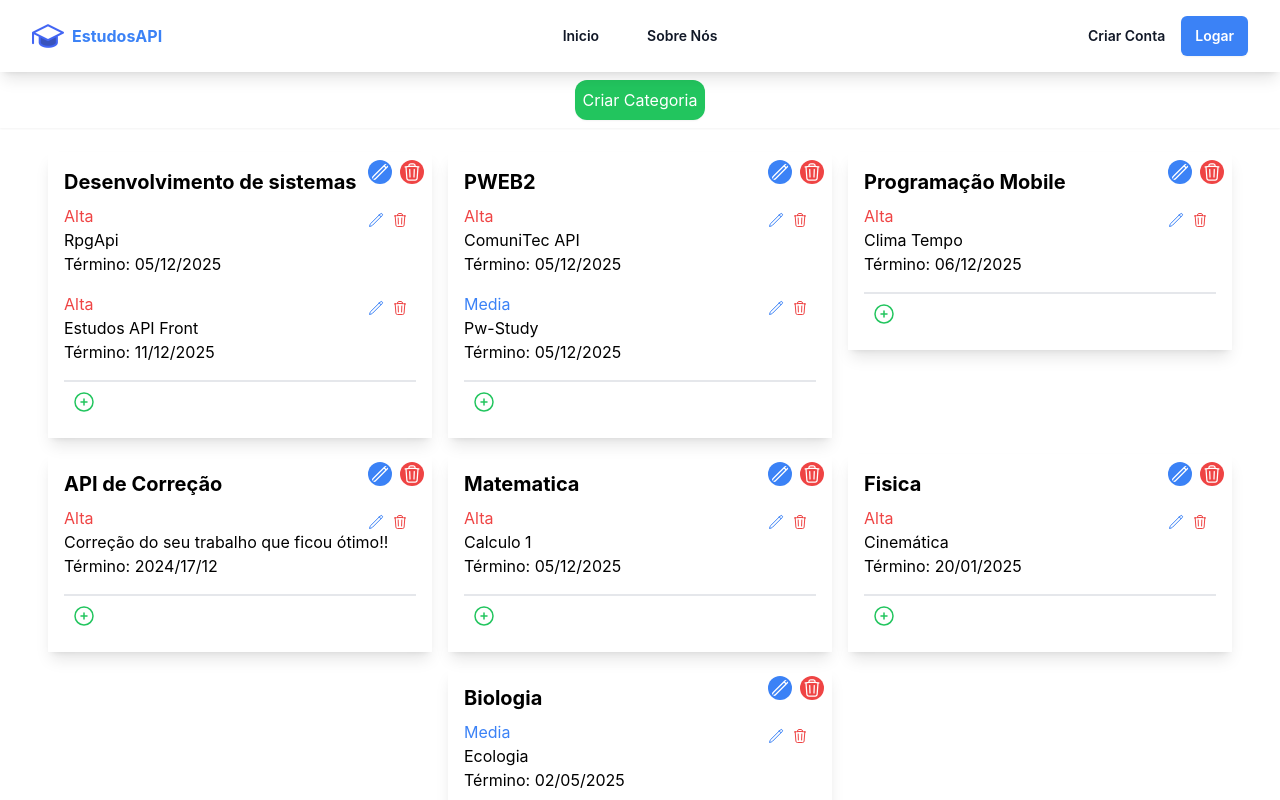
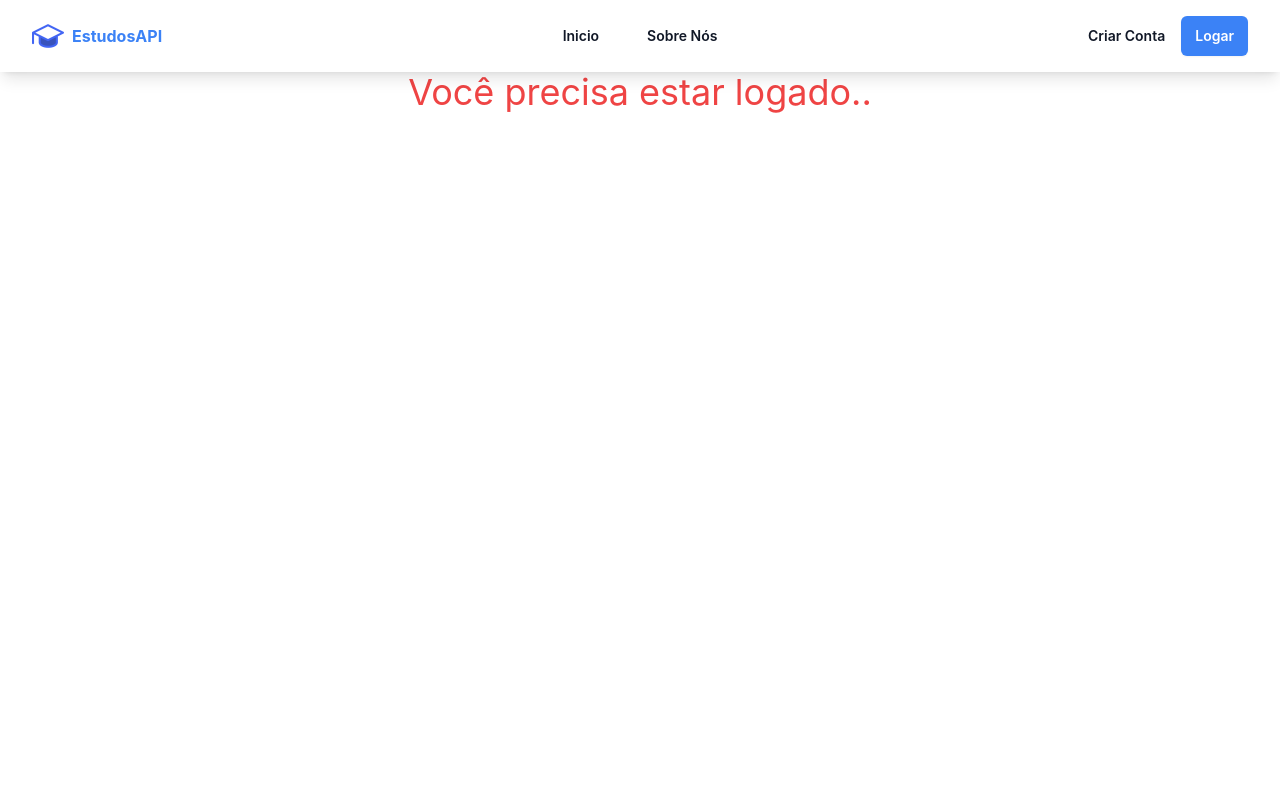
Before and after one commit to lucasns06/EstudosAPI-FrontV2, a React (Create React App) app: page /Categorias in a window 1280 px wide. Shown: the top 800 px of the page. Built offline with nearby package versions, Linux system fonts and the light colour scheme.

Commit message:
🚀login de usuario uhul

```diff
--- a/package.json
+++ b/package.json
@@ -11,6 +11,7 @@
     "@testing-library/jest-dom": "^6.6.3",
     "@testing-library/react": "^16.2.0",
     "@testing-library/user-event": "^13.5.0",
+    "axios": "^1.8.1",
     "react": "^19.0.0",
     "react-dom": "^19.0.0",
     "react-scripts": "5.0.1",
--- a/src/App.js
+++ b/src/App.js
@@ -6,9 +6,13 @@ import Sobre from "./pages/about/sobre";
 import Footer from "./pages/footer/footer";
 import Login from "./pages/user/login";
 import Categorias from "./pages/categorias/categorias";
+import { UserProvider } from "./userContext";
+import api from "./services/axios";
+import Perfil from "./pages/user/perfil";
 
 function App() {
   return (
+    <UserProvider>
       <BrowserRouter>
         <Header />
         <Routes>
@@ -17,9 +21,11 @@ function App() {
           <Route path="/Login" element={<Login />} />
           <Route path="/Sobre" element={<Sobre />} />
           <Route path="/Categorias" element={<Categorias />} />
+          <Route path="/Perfil" element={<Perfil />} />
         </Routes>
         <Footer />
       </BrowserRouter>
+    </UserProvider>
   );
 }
 
--- a/src/pages/categorias/categorias.js
+++ b/src/pages/categorias/categorias.js
@@ -1,135 +1,45 @@
 import { PencilIcon, PlusCircleIcon, TrashIcon } from '@heroicons/react/24/outline'
+import api from '../../services/axios';
+import { useEffect, useState } from 'react';
+import { useUser } from '../../userContext';
 function Categorias() {
-    const categorias = [
-        {
-            "id": 3,
-            "nome": "Desenvolvimento de sistemas",
-            "tarefas": [
-                {
-                    "id": 9,
-                    "nome": "RpgApi",
-                    "dataTermino": "05/12/2025",
-                    "prioridade": 2,
-                    "completo": true,
-                    "categoriaId": 3
-                },
-                {
-                    "id": 11,
-                    "nome": "Estudos API Front",
-                    "dataTermino": "11/12/2025",
-                    "prioridade": 2,
-                    "completo": false,
-                    "categoriaId": 3
+    const [categorias, setCategorias] = useState([]);
+    const [error, setError] = useState(false);
+    const { user } = useUser();
+
+    useEffect(() => {
+        if (user) {
+            api.get(`/Categorias/GetByUsuario/${user.id}`, {
+                headers: {
+                    'Authorization': `Bearer ${user.token}`
                 }
-            ],
-            "usuarioId": 1,
-            "usuario": null
-        },
-        {
-            "id": 4,
-            "nome": "PWEB2",
-            "tarefas": [
-                {
-                    "id": 10,
-                    "nome": "ComuniTec API",
-                    "dataTermino": "05/12/2025",
-                    "prioridade": 2,
-                    "completo": true,
-                    "categoriaId": 4
-                },
-                {
-                    "id": 13,
-                    "nome": "Pw-Study",
-                    "dataTermino": "05/12/2025",
-                    "prioridade": 1,
-                    "completo": true,
-                    "categoriaId": 4
-                }
-            ],
-            "usuarioId": 1,
-            "usuario": null
-        },
-        {
-            "id": 25,
-            "nome": "Programação Mobile",
-            "tarefas": [
-                {
-                    "id": 12,
-                    "nome": "Clima Tempo",
-                    "dataTermino": "06/12/2025",
-                    "prioridade": 2,
-                    "completo": false,
-                    "categoriaId": 25
-                }
-            ],
-            "usuarioId": 1,
-            "usuario": null
-        },
-        {
-            "id": 27,
-            "nome": "API de Correção",
-            "tarefas": [
-                {
-                    "id": 15,
-                    "nome": "Correção do seu trabalho que ficou ótimo!!",
-                    "dataTermino": "2024/17/12",
-                    "prioridade": 2,
-                    "completo": false,
-                    "categoriaId": 27
-                }
-            ],
-            "usuarioId": 1,
-            "usuario": null
-        },
-        {
-            "id": 38,
-            "nome": "Matematica",
-            "tarefas": [
-                {
-                    "id": 21,
-                    "nome": "Calculo 1",
-                    "dataTermino": "05/12/2025",
-                    "prioridade": 2,
-                    "completo": false,
-                    "categoriaId": 38
-                }
-            ],
-            "usuarioId": 2,
-            "usuario": null
-        },
-        {
-            "id": 39,
-            "nome": "Fisica",
-            "tarefas": [
-                {
-                    "id": 20,
-                    "nome": "Cinemática",
-                    "dataTermino": "20/01/2025",
-                    "prioridade": 2,
-                    "completo": false,
-                    "categoriaId": 39
-                }
-            ],
-            "usuarioId": 2,
-            "usuario": null
-        },
-        {
-            "id": 40,
-            "nome": "Biologia",
-            "tarefas": [
-                {
-                    "id": 22,
-                    "nome": "Ecologia",
-                    "dataTermino": "02/05/2025",
-                    "prioridade": 1,
-                    "completo": false,
-                    "categoriaId": 40
-                }
-            ],
-            "usuarioId": 2,
-            "usuario": null
+            })
+                .then(function (response) {
+                    setCategorias(response.data);
+                    setError(false);
+                })
+                .catch(function (error) {
+                    console.log(error)
+                    setError(true);
+                })
         }
-    ]
+    }, []);
+
+    if (!user) {
+        return (
+            <div style={{ minHeight: 'calc(100vh - 68px)' }} className="mt-[72px]">
+                <p className='text-4xl text-red-500 text-center'>Você precisa estar logado..</p>
+            </div>
+        )
+    }
+
+    if (error) {
+        return (
+            <div style={{ minHeight: 'calc(100vh - 68px)' }} className="mt-[72px]">
+                <p className='text-4xl text-red-500 text-center'>erro ao carregar categorias..</p>
+            </div>
+        )
+    }
     return (
         <div style={{ minHeight: 'calc(100vh - 68px)' }} className="mt-[72px]">
             <header className="flex items-center justify-center py-2 bg-white shadow-sm">
--- a/src/pages/header/header.js
+++ b/src/pages/header/header.js
@@ -1,11 +1,13 @@
 'use client'
-import { useState } from 'react'
+import { useEffect, useState } from 'react'
 import { Dialog, DialogPanel } from '@headlessui/react'
 import { Bars3Icon, XMarkIcon } from '@heroicons/react/24/outline'
 import { Link } from 'react-router-dom'
+import { useUser } from '../../userContext'
 
 const Header = () => {
-    const [mobileMenuOpen, setMobileMenuOpen] = useState(false)
+    const { user, setUser } = useUser();
+    const [mobileMenuOpen, setMobileMenuOpen] = useState(false);
 
     return (
         <header className="absolute inset-x-0 top-0 z-50 shadow-lg bg-white">
@@ -16,8 +18,7 @@ const Header = () => {
                         <img
                             alt=""
                             src="study_icon.png"
-                            className="h-8 w-auto"
-                        />
+                            className="h-8 w-auto" />
                         <p className='text-blue-500 font-bold'>EstudosAPI</p>
                     </a>
                 </div>
@@ -32,21 +33,33 @@ const Header = () => {
                     </button>
                 </div>
                 <div className="hidden lg:flex lg:gap-x-12">
-                    <Link to="/" className="text-sm/6 font-semibold text-gray-900"   >
+                    <Link to="/" className="text-sm/6 font-semibold text-gray-900">
                         Inicio
                     </Link>
-                    <Link to="/Sobre" className="text-sm/6 font-semibold text-gray-900"   >
+                    <Link to="/Sobre" className="text-sm/6 font-semibold text-gray-900">
                         Sobre Nós
                     </Link>
                 </div>
+                {user && (
                     <div className="hidden lg:flex lg:flex-1 lg:justify-end items-center gap-4">
-                    <Link to="/Registrar" className="text-sm/6 font-semibold text-gray-900"   >
+                        <Link to="/Perfil" className="text-sm/6 font-semibold text-gray-900">
+                            Perfil
+                        </Link>
+                        <Link to="/Categorias" className="text-sm/6 font-semibold text-gray-900">
+                            Categorias
+                        </Link>
+                    </div>
+                )}
+                {!user && (
+                    <div className="hidden lg:flex lg:flex-1 lg:justify-end items-center gap-4">
+                        <Link to="/Registrar" className="text-sm/6 font-semibold text-gray-900">
                             Criar Conta
                         </Link>
                         <Link to="/Login" className="rounded-md bg-blue-500 px-3.5 py-2.5 text-sm font-semibold text-white shadow-sm hover:bg-blue-400 focus-visible:outline focus-visible:outline-2 focus-visible:outline-offset-2 focus-visible:outline-indigo-600">
                             Logar
                         </Link>
                     </div>
+                )}
             </nav>
             <Dialog open={mobileMenuOpen} onClose={setMobileMenuOpen} className="lg:hidden">
                 <div className="fixed inset-0 z-50" />
@@ -57,8 +70,7 @@ const Header = () => {
                             <img
                                 alt=""
                                 src="study_icon.png"
-                                className="h-8 w-auto"
-                            />
+                                className="h-8 w-auto" />
                             <p className='text-blue-500 font-bold'>EstudosAPI</p>
                         </a>
                         <button
@@ -73,13 +85,24 @@ const Header = () => {
                     <div className="mt-6 flow-root">
                         <div className="-my-6 divide-y divide-gray-500/10">
                             <div className="space-y-2 py-6">
-                                <Link to="/" className="-mx-3 block rounded-lg px-3 py-2 text-base/7 font-semibold text-gray-900 hover:bg-gray-50"   >
+                                <Link to="/" className="-mx-3 block rounded-lg px-3 py-2 text-base/7 font-semibold text-gray-900 hover:bg-gray-50">
                                     Inicio
                                 </Link>
-                                <Link to="/Sobre" className="-mx-3 block rounded-lg px-3 py-2 text-base/7 font-semibold text-gray-900 hover:bg-gray-50"   >
+                                <Link to="/Sobre" className="-mx-3 block rounded-lg px-3 py-2 text-base/7 font-semibold text-gray-900 hover:bg-gray-50">
                                     Sobre Nós
                                 </Link>
                             </div>
+                            {user && (
+                                <div className="py-6 flex flex-col gap-4">
+                                    <Link to="/Perfil" className="text-sm/6 font-semibold text-gray-900">
+                                        Perfil
+                                    </Link>
+                                    <Link to="/Categorias" className="-mx-3 block rounded-lg px-3 py-2 text-base/7 font-semibold text-gray-900 hover:bg-gray-50">
+                                        Categorias
+                                    </Link>
+                                </div>
+                            )}
+                            {!user && (
                                 <div className="py-6 flex flex-col gap-4">
                                     <Link to="/Registrar" className="text-sm/6 font-semibold text-gray-900">
                                         Criar Conta
@@ -88,6 +111,7 @@ const Header = () => {
                                         Logar
                                     </Link>
                                 </div>
+                            )}
                         </div>
                     </div>
                 </DialogPanel>
--- /dev/null
+++ b/src/services/axios.js
@@ -0,0 +1,8 @@
+import axios from "axios";
+
+const api = axios.create({
+    baseURL: 'https://estudosapi.azurewebsites.net/',
+    // baseURL: "http://localhost:5206",
+});
+
+export default api;
--- /dev/null
+++ b/src/userContext.js
@@ -0,0 +1,14 @@
+import { createContext, useContext, useState } from "react";
+
+const UserContext = createContext();
+
+export const UserProvider = ({ children }) => {
+    const [user, setUser] = useState(null);
+
+    return (
+        <UserContext.Provider value={{ user, setUser }}>
+            {children}
+        </UserContext.Provider>
+    );
+}
+export const useUser = () => useContext(UserContext);
```
Also changed, not shown: src/pages/user/login.js (+34 -3 lines), src/pages/user/perfil.js (added, +12 -0 lines), 1 other file (tests, documents, lock files or other folders). Lines whose indentation alone changed are shown as unchanged.
